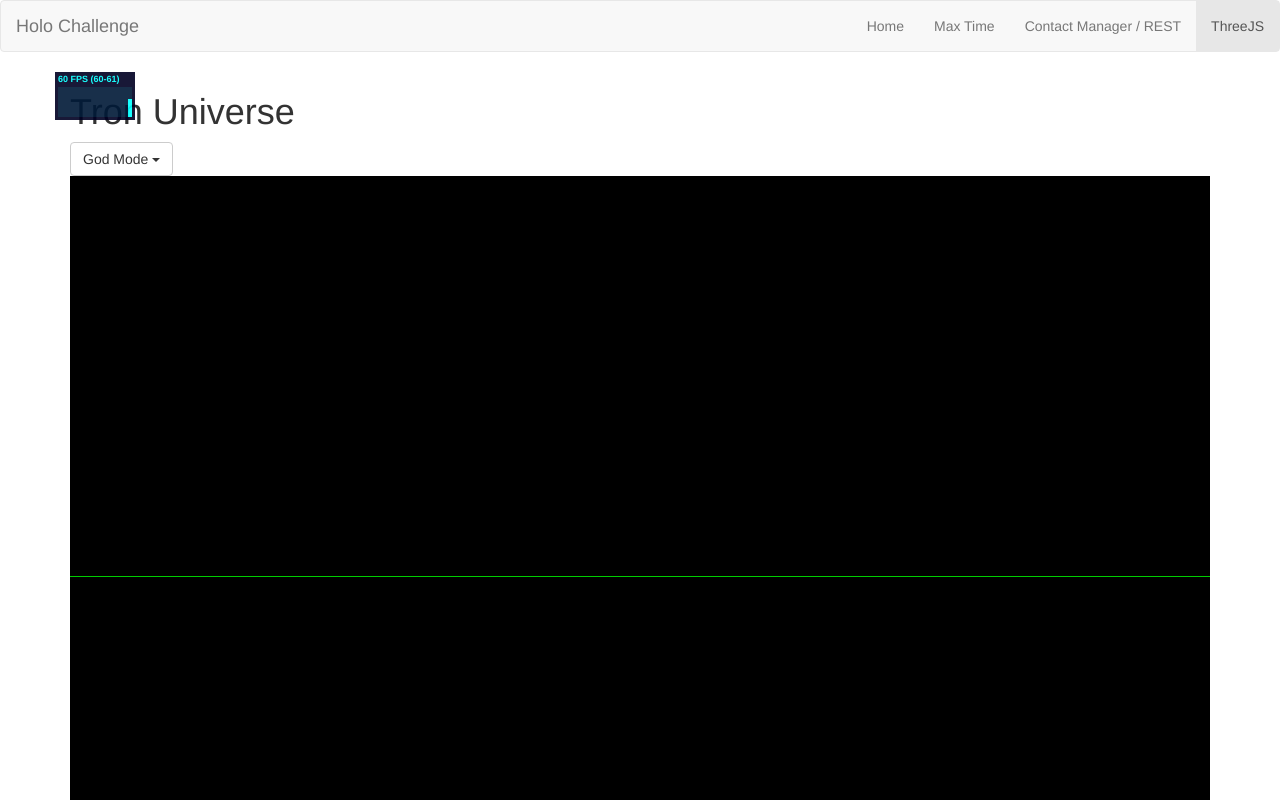
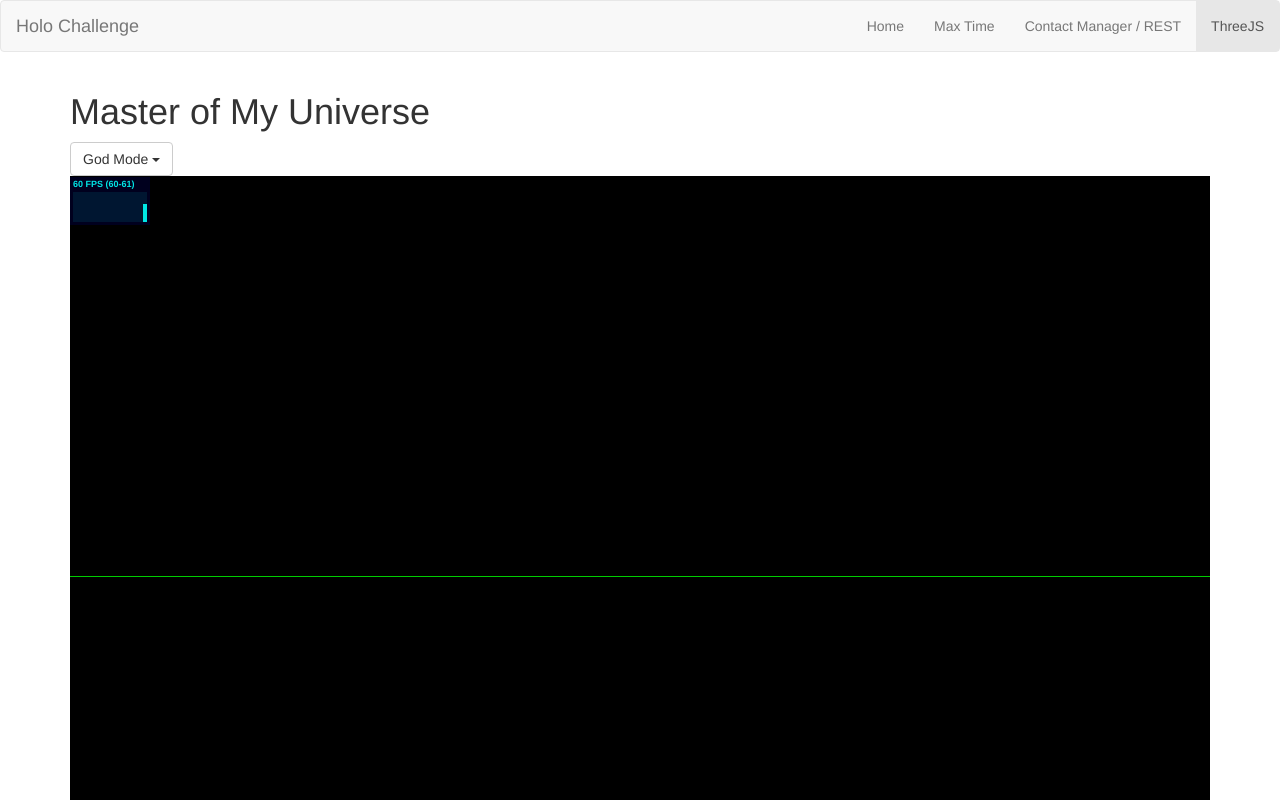
Before and after one commit to thuongho/holo-challenge, a website: page index.html at #/threejs in a window 1280 px wide. Shown: the top 800 px of the page. Drawn offline with Linux system fonts and the light colour scheme.

Commit message:
fix stats location to sit inside canvas

```diff
--- a/app/app.js
+++ b/app/app.js
@@ -241,8 +241,11 @@
 
             // align top-left
             stats.domElement.style.position = 'absolute';
-            stats.domElement.style.left = '0px';
-            stats.domElement.style.top = '0px';
+            // bootstrap col adds 15px padding
+            stats.domElement.style.left = '15px';
+            // h1 h: 39, margin-top: 20, margin-bottom: 10
+            // dropdown h: 34
+            stats.domElement.style.top = '105px';
 
             angular.element(targetContainer.appendChild(stats.domElement));
 
--- a/app/pages/threejs.html
+++ b/app/pages/threejs.html
@@ -1,6 +1,6 @@
 <div class="row">
     <div class="col-md-12">
-        <h1>Tron Universe</h1>
+        <h1>Master of My Universe</h1>
 
         <!-- Dropdown to add Objects -->
         <div class="dropdown">
```
